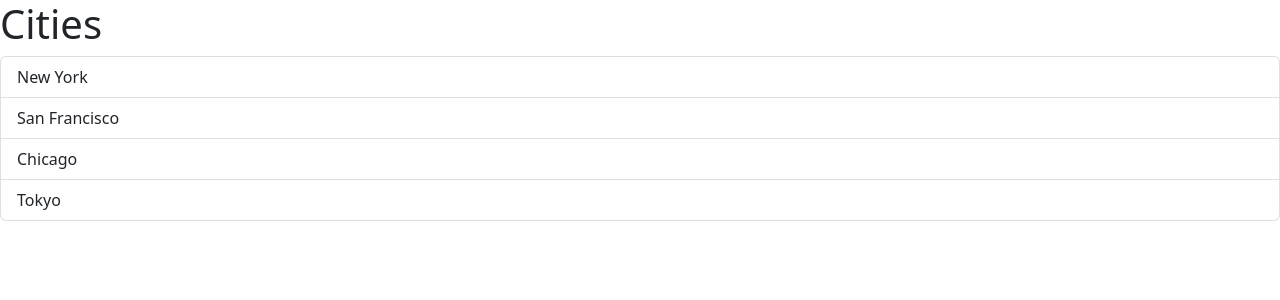
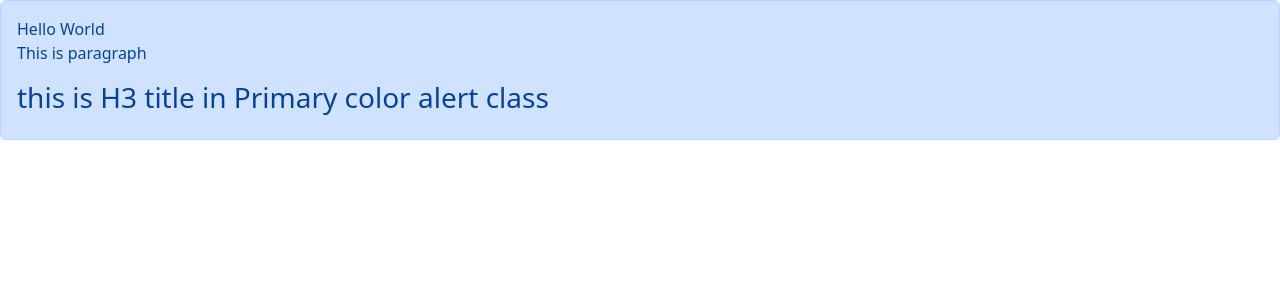
Before and after one commit to visu3/vite-project, a React (Vite) app: page / in a window 1280 px wide. Shown: the top 300 px of the page. Built offline with nearby package versions, Linux system fonts and the light colour scheme.

Commit message:
Passing HTML content as children to a child component

```diff
--- a/src/App.tsx
+++ b/src/App.tsx
@@ -1,4 +1,5 @@
 import ListGroup from "./Components/ListGroup";
+import Alert from "./components/Alert";
 
 function App() {
   let items = ["New York", "San Francisco", "Chicago", "Tokyo"],
@@ -9,11 +10,15 @@ function App() {
   };
   return (
     <div>
-      <ListGroup
+      {/* <ListGroup
         items={items}
         heading={heading}
         onSelectItem={handleListGroupSelectItem}
-      />
+      /> */}
+      <Alert>
+        Hello World <p>This is paragraph</p>
+        <h3>this is H3 title in Primary color alert class</h3>
+      </Alert>
     </div>
   );
 }
--- /dev/null
+++ b/src/components/Alert.tsx
@@ -0,0 +1,10 @@
+import { ReactNode } from "react";
+
+interface Props {
+  children: ReactNode;
+}
+const Alert = ({ children }: Props) => {
+  return <div class="alert alert-primary">{children}</div>;
+};
+
+export default Alert;
```
